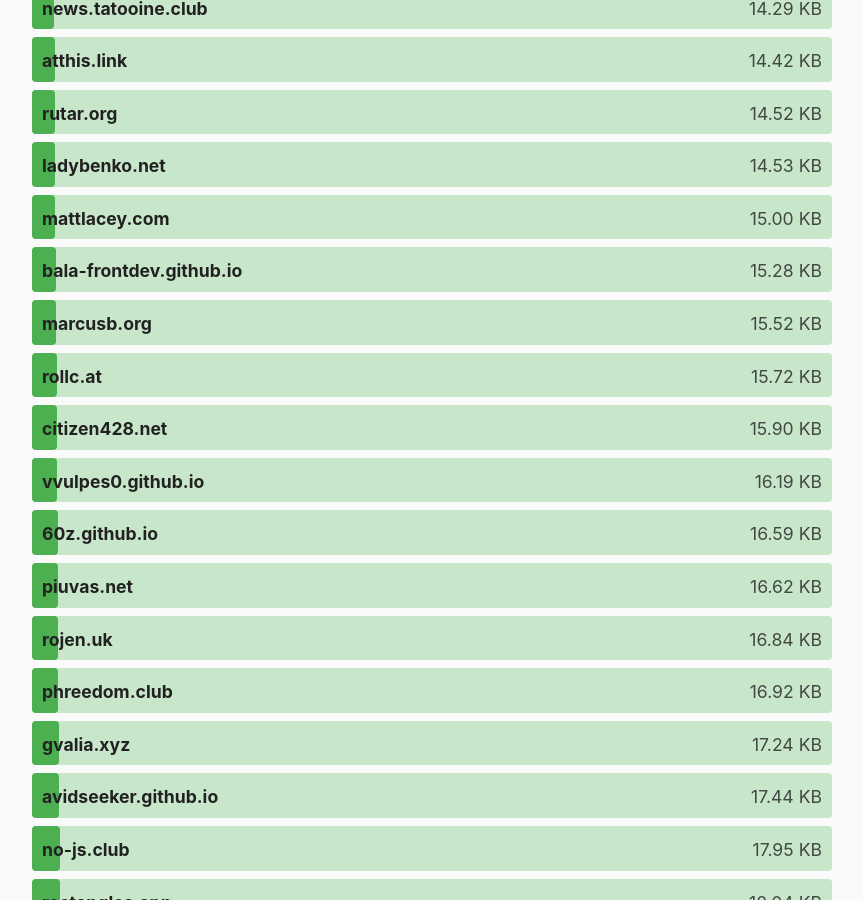
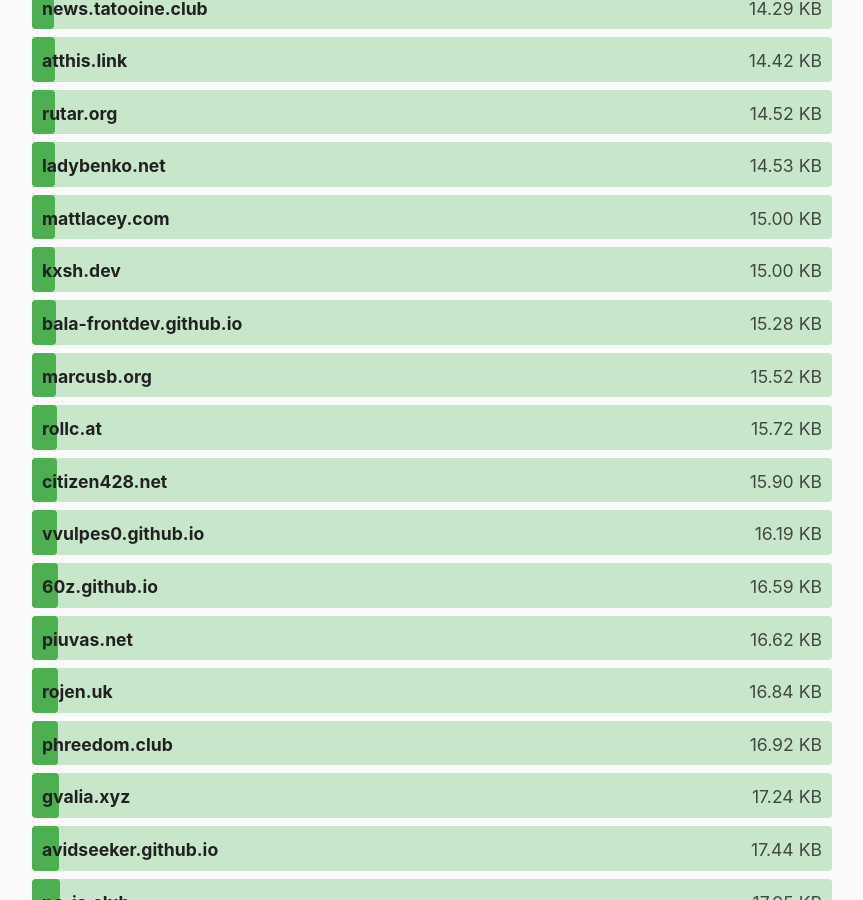
Before and after one commit to kevquirk/512kb.club, a Jekyll site: the page built from index.md, in a window 1280 px wide and 900 px high, scrolled down 5688 px. Shown: the whole window, without its empty margins (208-1071 px from the left). Built offline with Jekyll 4.4.1, drawn with Linux system fonts in a browser that asks for light colours.

Commit message:
feat: Add kxsh.dev

```diff
--- a/_data/sites.yml
+++ b/_data/sites.yml
@@ -4342,3 +4342,8 @@
   url: https://zwieratko.sk/
   size: 30.94
   last_checked: 2025-08-30
+
+- domain: kxsh.dev
+  url: https://kxsh.dev
+  size: 15
+  last_checked: 2025-11-04
```
